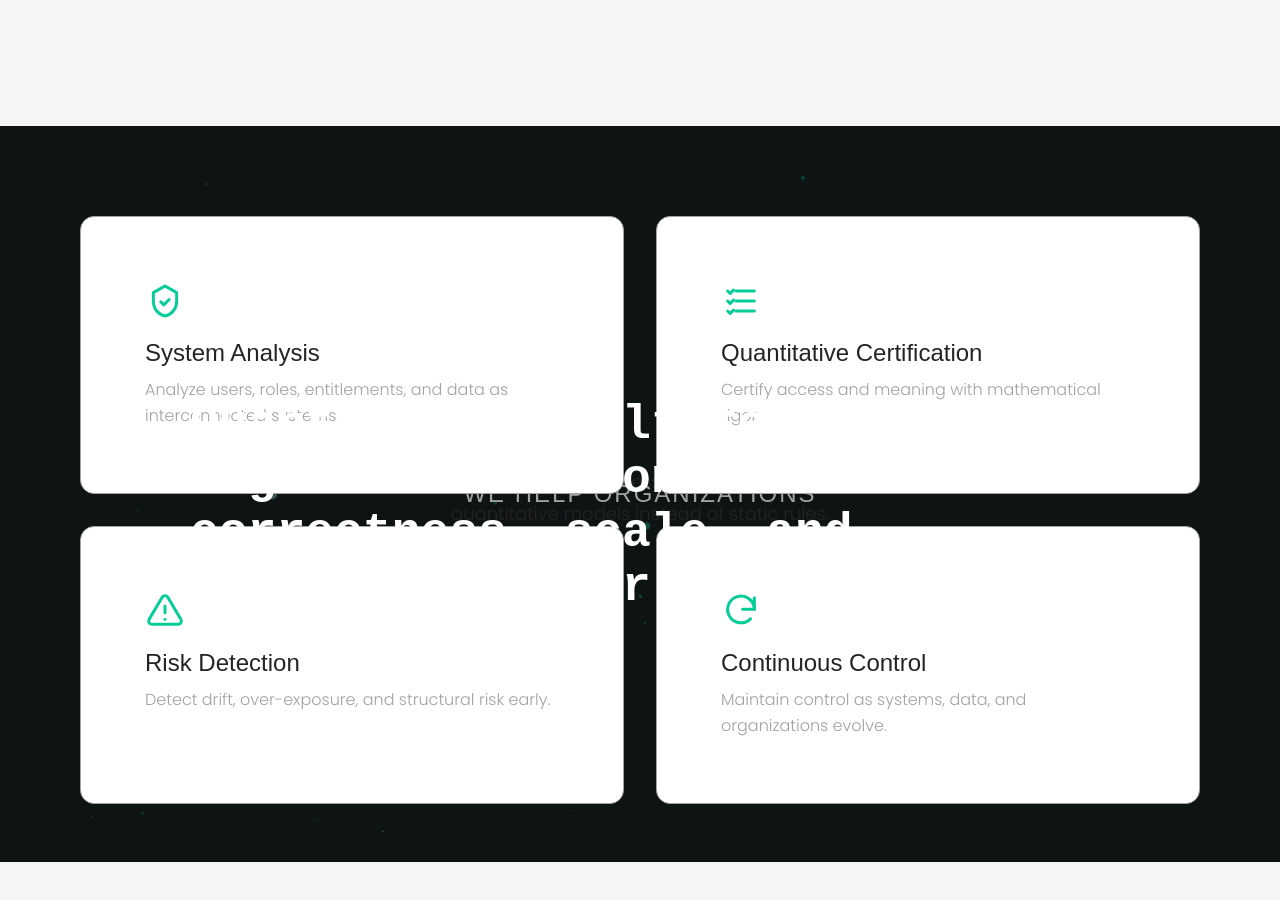
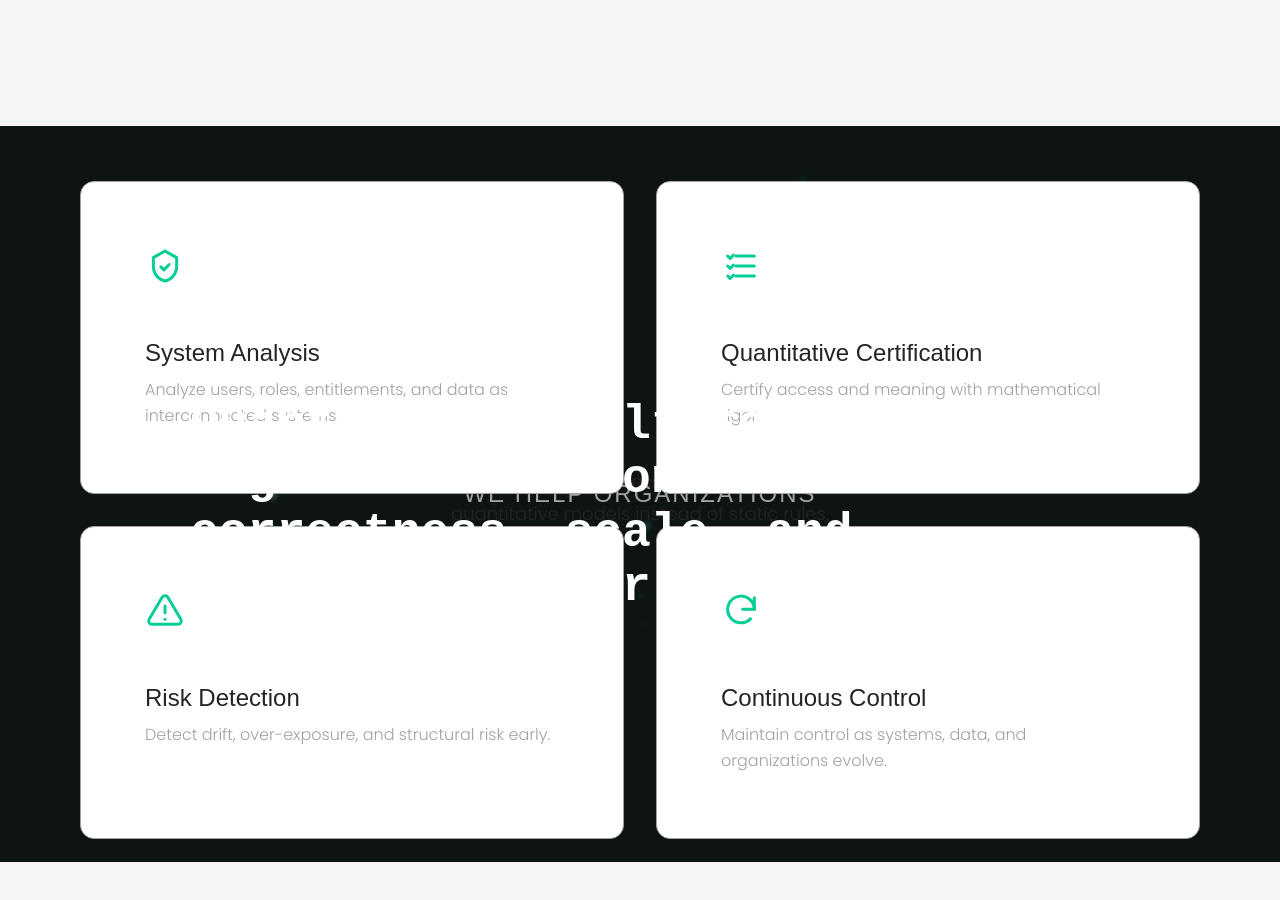
Before and after one commit to quantent-web/quantent-web, a Next.js app: page / in a window 1280 px wide. Shown: the part 844-1744 px from the top of the page. Built offline with nearby package versions, Linux system fonts and the light colour scheme; a web font is replaced by a local one.

Commit message:
Add subtle background blur and normalize card title alignment

```diff
--- a/components/PinnedStackTest.module.css
+++ b/components/PinnedStackTest.module.css
@@ -21,11 +21,22 @@
   background: #0e1414;
 }
 
+.viewport::before {
+  content: '';
+  position: absolute;
+  inset: 0;
+  z-index: 1;
+  pointer-events: none;
+  backdrop-filter: blur(2px);
+  -webkit-backdrop-filter: blur(2px);
+}
+
 .particlesBackground {
   position: absolute;
   inset: 0;
   z-index: 0;
   pointer-events: none;
+  filter: blur(1px);
 }
 
 .step {
@@ -40,7 +51,7 @@
 
 .step > * {
   position: relative;
-  z-index: 2;
+  z-index: 3;
 }
 
 .defaultVisible {
@@ -140,6 +151,15 @@
 .cardAnimated {
   opacity: 0;
   transition: transform 360ms ease, opacity 360ms ease;
+  display: flex;
+  flex-direction: column;
+  justify-content: flex-start;
+}
+
+.cardAnimated :global(.card-title) {
+  min-height: 2.8em;
+  display: flex;
+  align-items: flex-end;
 }
 
 .fromLeft {
```
